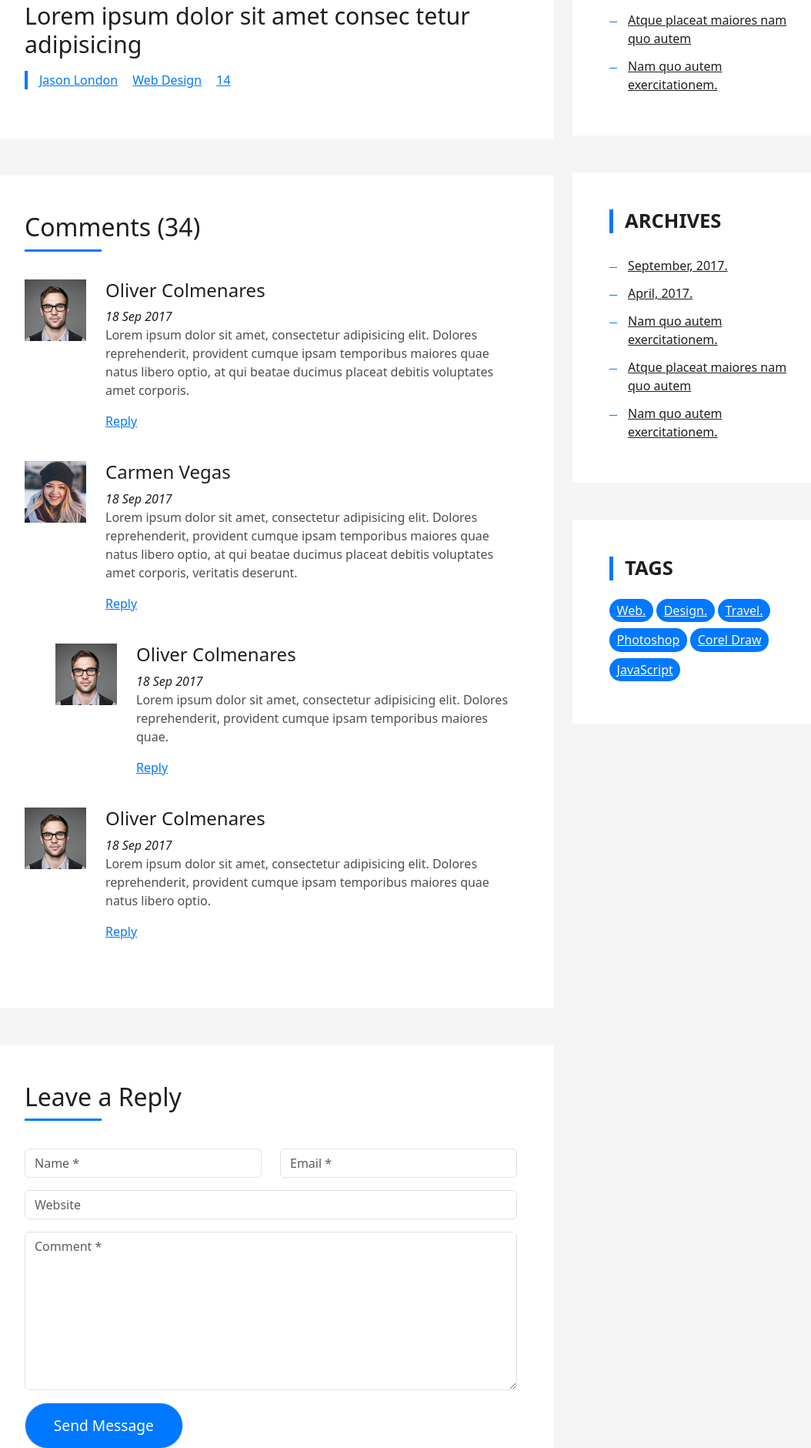
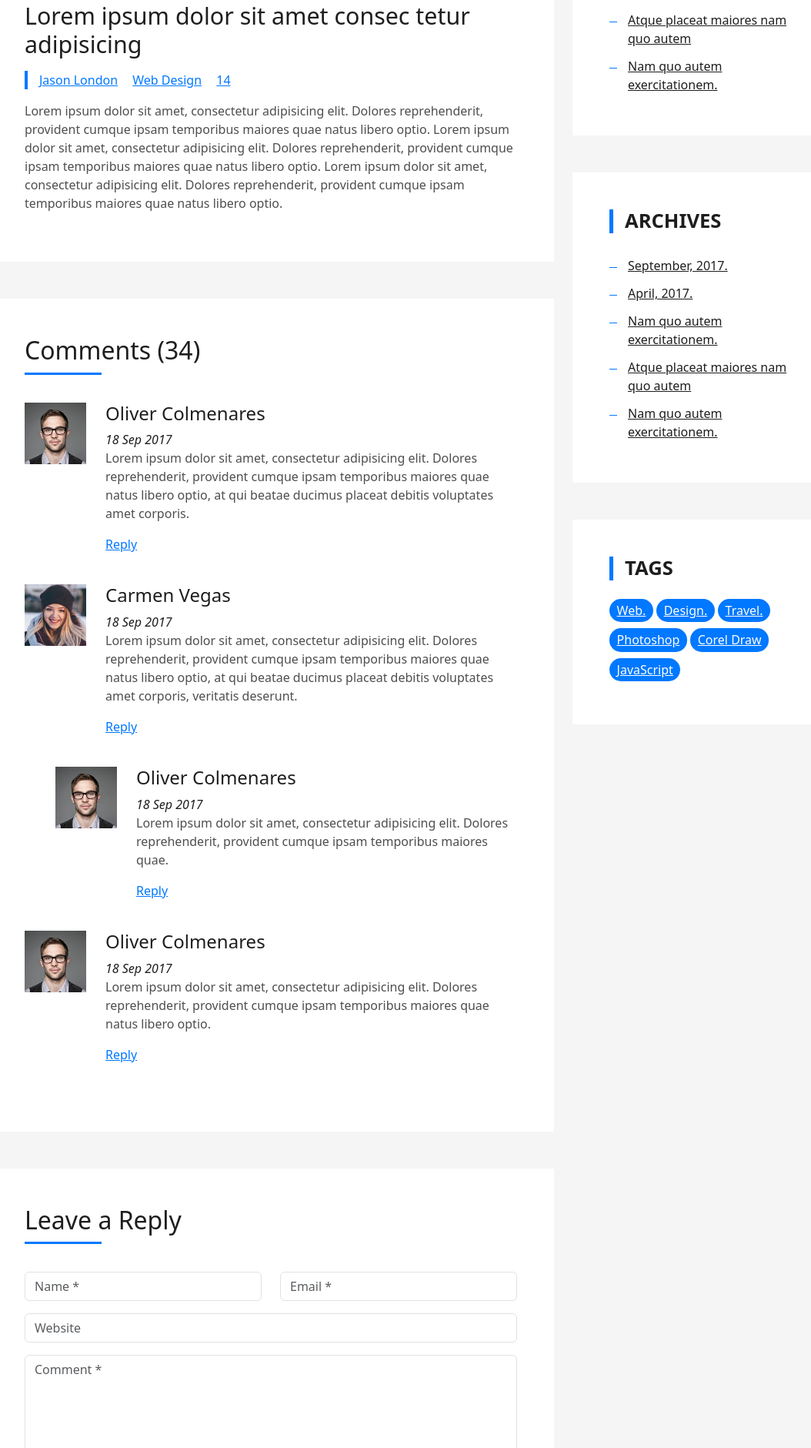
Before and after one commit to Mah6od/my-portfolio, a Django app: template templates/blog-single.html in a window 1280 px wide. Shown: the part 901-2782 px from the top of the page at 77% size, without its empty margins (98-1152 px from the left). Run offline with Django 5.2, Linux system fonts and the light colour scheme; the template is opened without the code that fills it, so the values that code supplies are empty; some libraries are stand-ins or nearby versions.

Commit message:
Update blog-single.html

```diff
--- a/templates/blog-single.html
+++ b/templates/blog-single.html
@@ -8,21 +10,21 @@
   <meta content="" name="description">
 
   <!-- Favicons -->
-  <link href="img/favicon.png" rel="icon">
-  <link href="img/apple-touch-icon.png" rel="apple-touch-icon">
+  <link href="{% static 'img/favicon.png' %}" rel="icon">
+  <link href="{% static 'img/apple-touch-icon.png' %}" rel="apple-touch-icon">
 
   <!-- Bootstrap CSS File -->
-  <link href="lib/bootstrap/css/bootstrap.min.css" rel="stylesheet">
+  <link href="{% static 'lib/bootstrap/css/bootstrap.min.css' %}" rel="stylesheet">
 
   <!-- Libraries CSS Files -->
-  <link href="lib/font-awesome/css/font-awesome.min.css" rel="stylesheet">
-  <link href="lib/animate/animate.min.css" rel="stylesheet">
-  <link href="lib/ionicons/css/ionicons.min.css" rel="stylesheet">
-  <link href="lib/owlcarousel/assets/owl.carousel.min.css" rel="stylesheet">
-  <link href="lib/lightbox/css/lightbox.min.css" rel="stylesheet">
+  <link href="{% static 'lib/font-awesome/css/font-awesome.min.css' %}" rel="stylesheet">
+  <link href="{% static 'lib/animate/animate.min.css' %}" rel="stylesheet">
+  <link href="{% static 'lib/ionicons/css/ionicons.min.css' %}" rel="stylesheet">
+  <link href="{% static 'lib/owlcarousel/assets/owl.carousel.min.css' %}" rel="stylesheet">
+  <link href="{% static 'lib/lightbox/css/lightbox.min.css' %}" rel="stylesheet">
 
   <!-- Main Stylesheet File -->
-  <link href="css/style.css" rel="stylesheet">
+  <link href="{% static 'css/style.css' %}" rel="stylesheet">
 
   <!-- =======================================================
     Theme Name: DevFolio
@@ -119,6 +121,15 @@
             </div>
             <div class="article-content">
               <p>
+                Lorem ipsum dolor sit amet, consectetur adipisicing elit. Dolores reprehenderit, provident cumque
+                ipsam temporibus maiores
+                quae natus libero optio.
+                Lorem ipsum dolor sit amet, consectetur adipisicing elit. Dolores reprehenderit, provident cumque
+                ipsam temporibus maiores
+                quae natus libero optio.
+                Lorem ipsum dolor sit amet, consectetur adipisicing elit. Dolores reprehenderit, provident cumque
+                ipsam temporibus maiores
+                quae natus libero optio.
               </p>
             </div>
           </div>
```
Also changed, not shown: other parts of templates/blog-single.html (+21 -19 lines).
